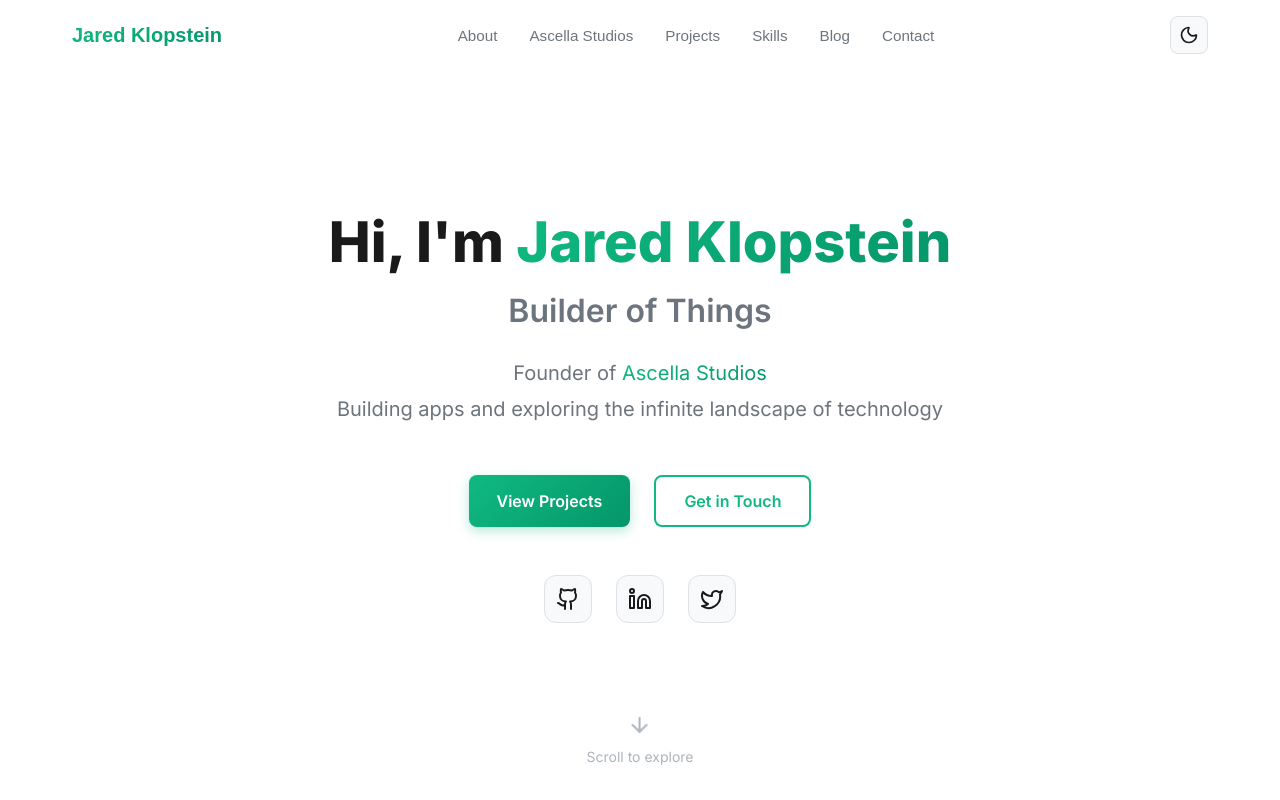
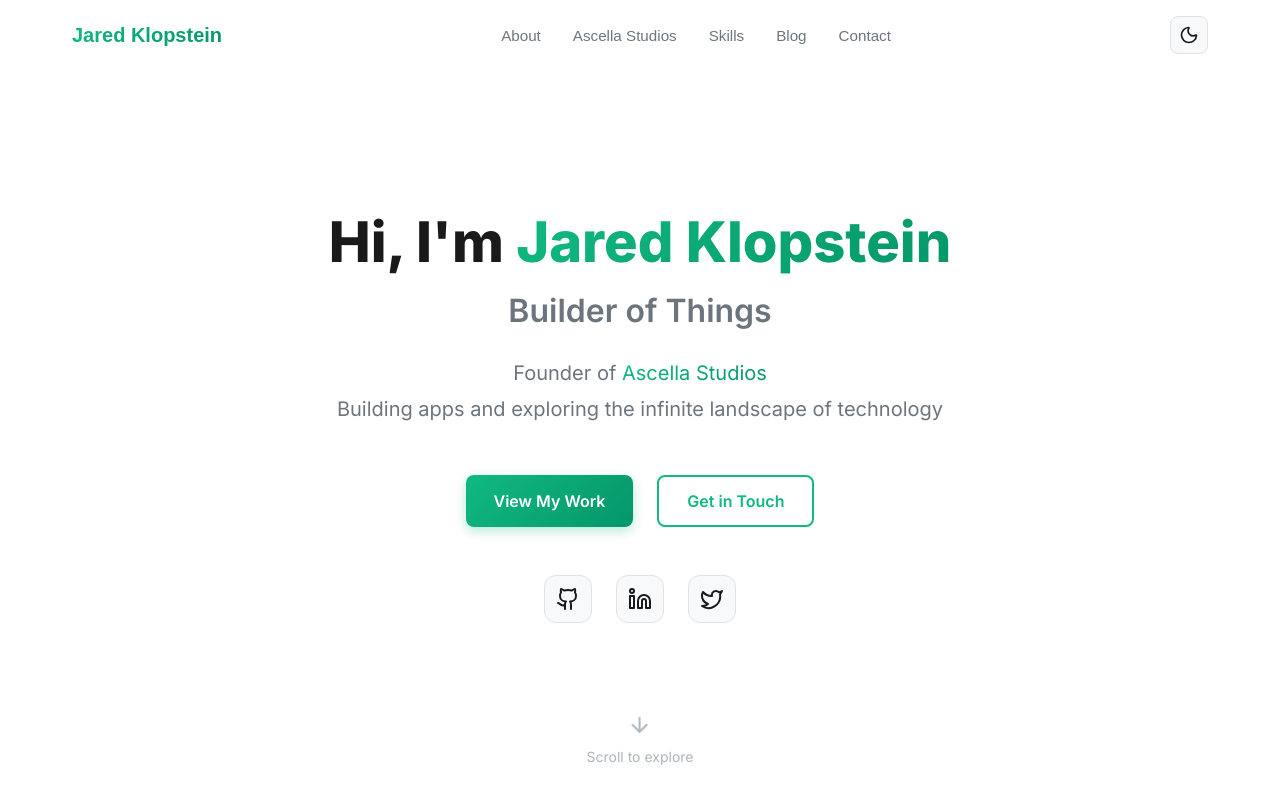
Before and after one commit to JaredKlopstein/Portfolio-Website, a React (Vite) app: page / in a window 1280 px wide. Shown: the top 800 px of the page. Built offline with nearby package versions, Linux system fonts and the light colour scheme.

Commit message:
removed project links/changed to ascella studios - added blog post 2

```diff
--- a/src/components/Blog.css
+++ b/src/components/Blog.css
@@ -8,10 +8,6 @@
   grid-template-columns: repeat(auto-fit, minmax(320px, 1fr));
   gap: 2rem;
   margin-bottom: 3rem;
-  justify-items: center;
-  max-width: 400px;
-  margin-left: auto;
-  margin-right: auto;
 }
 
 .blog-card {
--- a/src/components/Blog.jsx
+++ b/src/components/Blog.jsx
@@ -3,6 +3,15 @@ import './Blog.css';
 
 const Blog = () => {
   const blogPosts = [
+    {
+      id: 2,
+      title: 'I\'m Building a Lead Gen Platform to Fund My B2B Business',
+      date: 'Feb 4, 2026',
+      excerpt: 'A two-product strategy where HomeHelpersCo generates leads that become warm prospects for Ascella Solutions\' automation services.',
+      readTime: '5 min read',
+      link: 'https://jaredklopstein.substack.com/p/im-building-a-lead-gen-platform-to',
+      status: 'live'
+    },
     {
       id: 1,
       title: '90 Days to $5K MRR: The Challenge Begins',
--- a/src/components/Header.jsx
+++ b/src/components/Header.jsx
@@ -25,7 +25,6 @@ const Header = ({ theme, toggleTheme }) => {
   const navLinks = [
     { id: 'about', label: 'About' },
     { id: 'ascella', label: 'Ascella Studios' },
-    { id: 'projects', label: 'Projects' },
     { id: 'skills', label: 'Skills' },
     { id: 'blog', label: 'Blog' },
     { id: 'contact', label: 'Contact' },
--- a/src/components/Hero.jsx
+++ b/src/components/Hero.jsx
@@ -26,9 +26,9 @@ const Hero = () => {
           <div className="hero-ctas">
             <button
               className="btn btn-primary"
-              onClick={() => scrollToSection('projects')}
+              onClick={() => scrollToSection('ascella')}
             >
-              View Projects
+              View My Work
             </button>
             <button
               className="btn btn-secondary"
```
